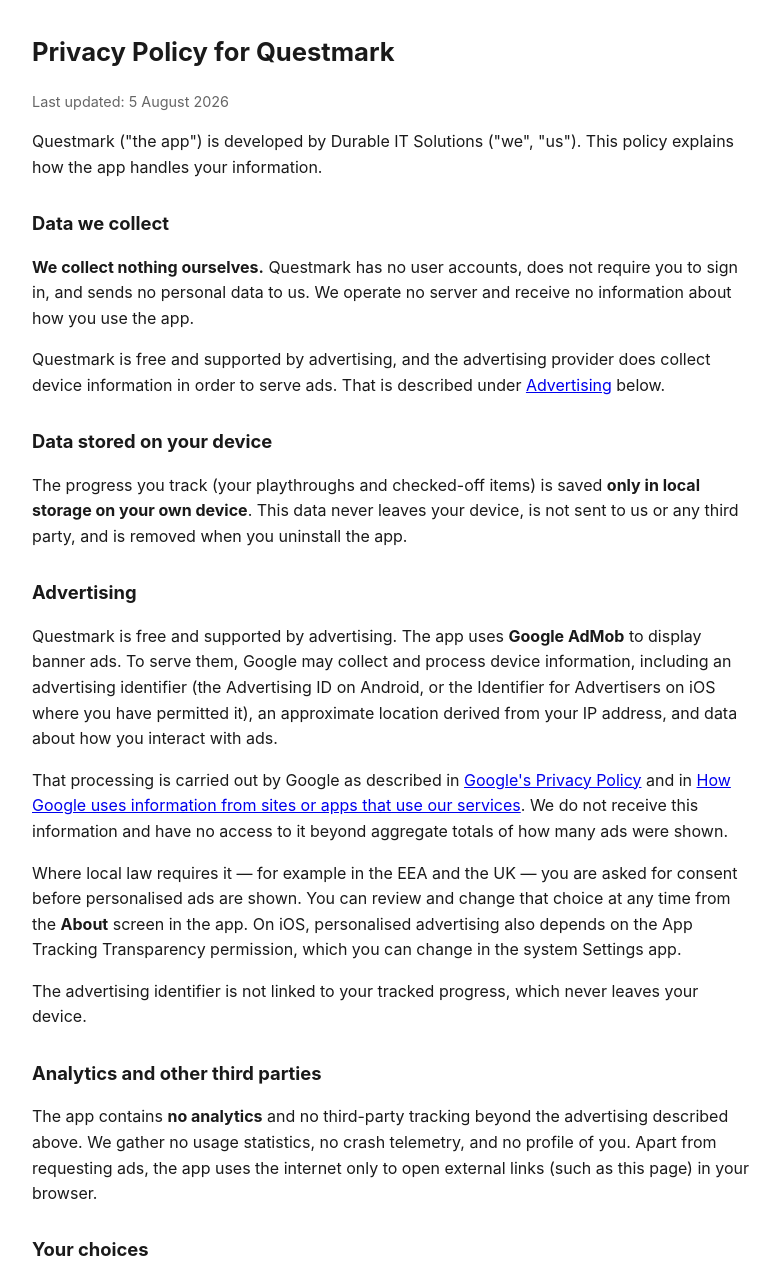
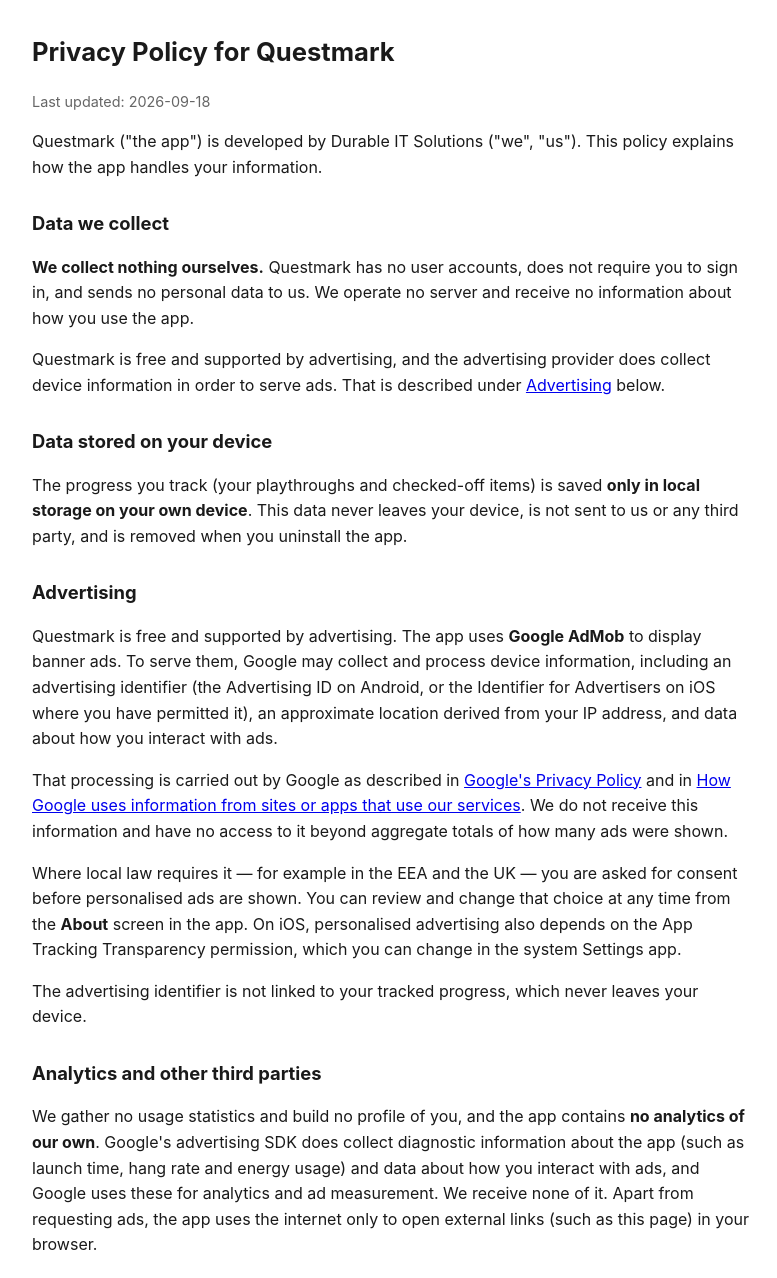
Before and after one commit to Dura-IT/questmark-legal, a plain HTML site: page index.html in a window 1280 px wide. Shown: the top 1278 px of the page, without its empty margins (248-1025 px from the left). Drawn offline with Linux system fonts and the light colour scheme.

Commit message:
Align privacy policy analytics wording with the Data safety declaration (#5)

```diff
--- a/index.html
+++ b/index.html
@@ -15,7 +15,7 @@
 </head>
 <body>
   <h1>Privacy Policy for Questmark</h1>
-  <p class="meta">Last updated: 5 August 2026</p>
+  <p class="meta">Last updated: 2026-09-18</p>
 
   <p>Questmark ("the app") is developed by Durable IT Solutions ("we", "us"). This policy explains how the app handles your information.</p>
 
@@ -33,7 +33,7 @@
   <p>The advertising identifier is not linked to your tracked progress, which never leaves your device.</p>
 
   <h2>Analytics and other third parties</h2>
-  <p>The app contains <strong>no analytics</strong> and no third-party tracking beyond the advertising described above. We gather no usage statistics, no crash telemetry, and no profile of you. Apart from requesting ads, the app uses the internet only to open external links (such as this page) in your browser.</p>
+  <p>We gather no usage statistics and build no profile of you, and the app contains <strong>no analytics of our own</strong>. Google's advertising SDK does collect diagnostic information about the app (such as launch time, hang rate and energy usage) and data about how you interact with ads, and Google uses these for analytics and ad measurement. We receive none of it. Apart from requesting ads, the app uses the internet only to open external links (such as this page) in your browser.</p>
 
   <h2>Your choices</h2>
   <p>You can reset or delete your advertising identifier at any time from your device settings — <em>Settings → Privacy → Ads</em> on Android, or <em>Settings → Privacy &amp; Security → Tracking</em> and <em>Apple Advertising</em> on iOS. Uninstalling Questmark removes everything it has stored on your device, including all of your tracked progress; this cannot be undone.</p>
```
